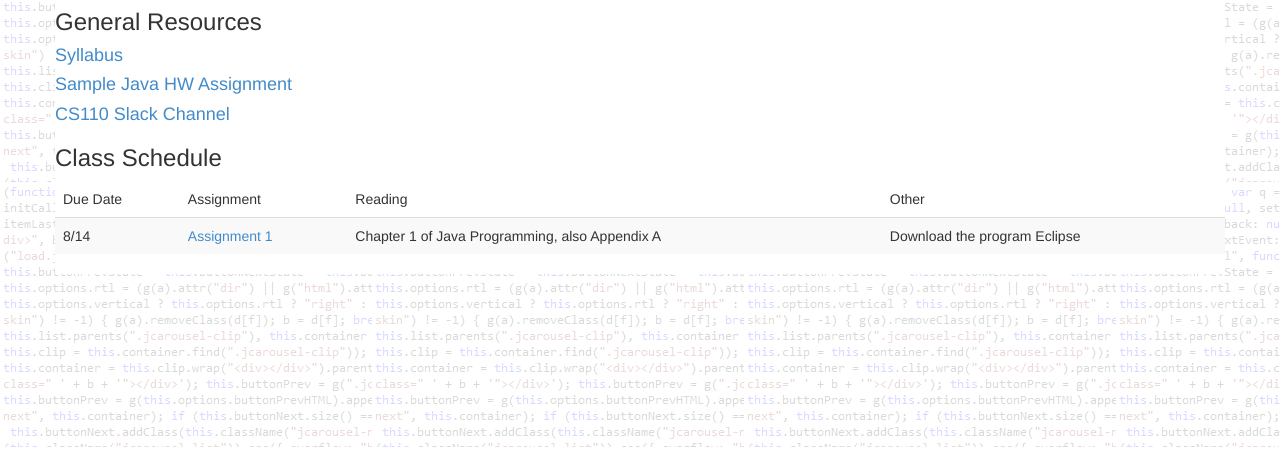
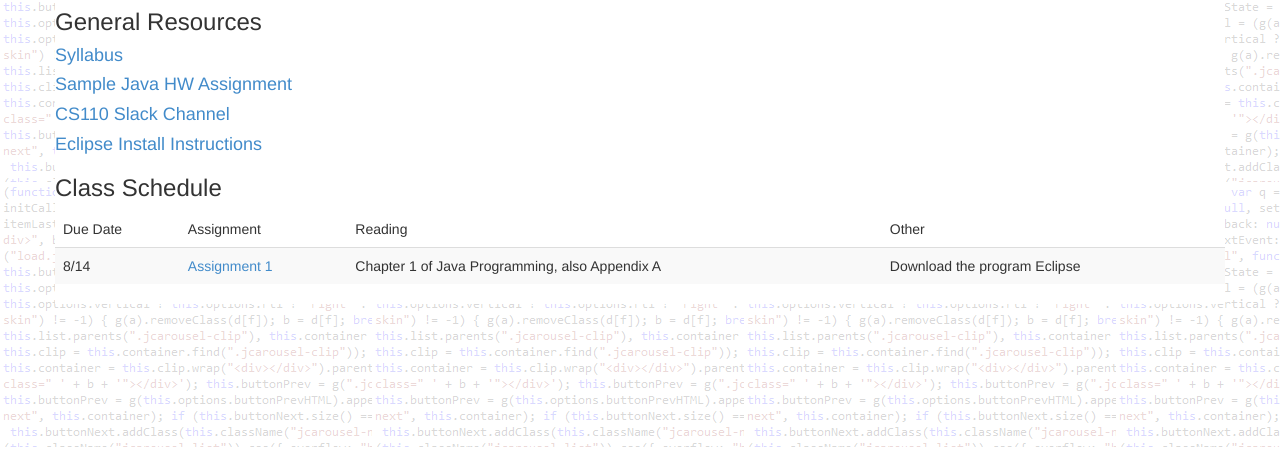
Before and after one commit to nickalex/nickalex.github.io, a plain HTML site: page cs110.html in a window 1280 px wide. Shown: the part 348-800 px from the top of the page. Drawn offline with nearby package versions, Linux system fonts and the light colour scheme.

Commit message:
Added Eclipse Install location

```diff
--- a/cs110.html
+++ b/cs110.html
@@ -49,6 +49,7 @@
           <h4>  <a href="../Files/CS110_Syllabus.pdf">Syllabus</a></h4>
           <h4> <a href="https://gist.github.com/nickalex/ccca81cbe7622d69ded3"> Sample Java HW Assignment</a></h4>
           <h4>  <a href="http://cs110redlands.slack.com">CS110 Slack Channel</a></h4>
+          <h4><a href="https://www.eclipse.org/downloads/installer-instructions.php">Eclipse Install Instructions</a></h4>
           <h3>Class Schedule</h3>
           <table class="table table-striped">
             <thead>
```
